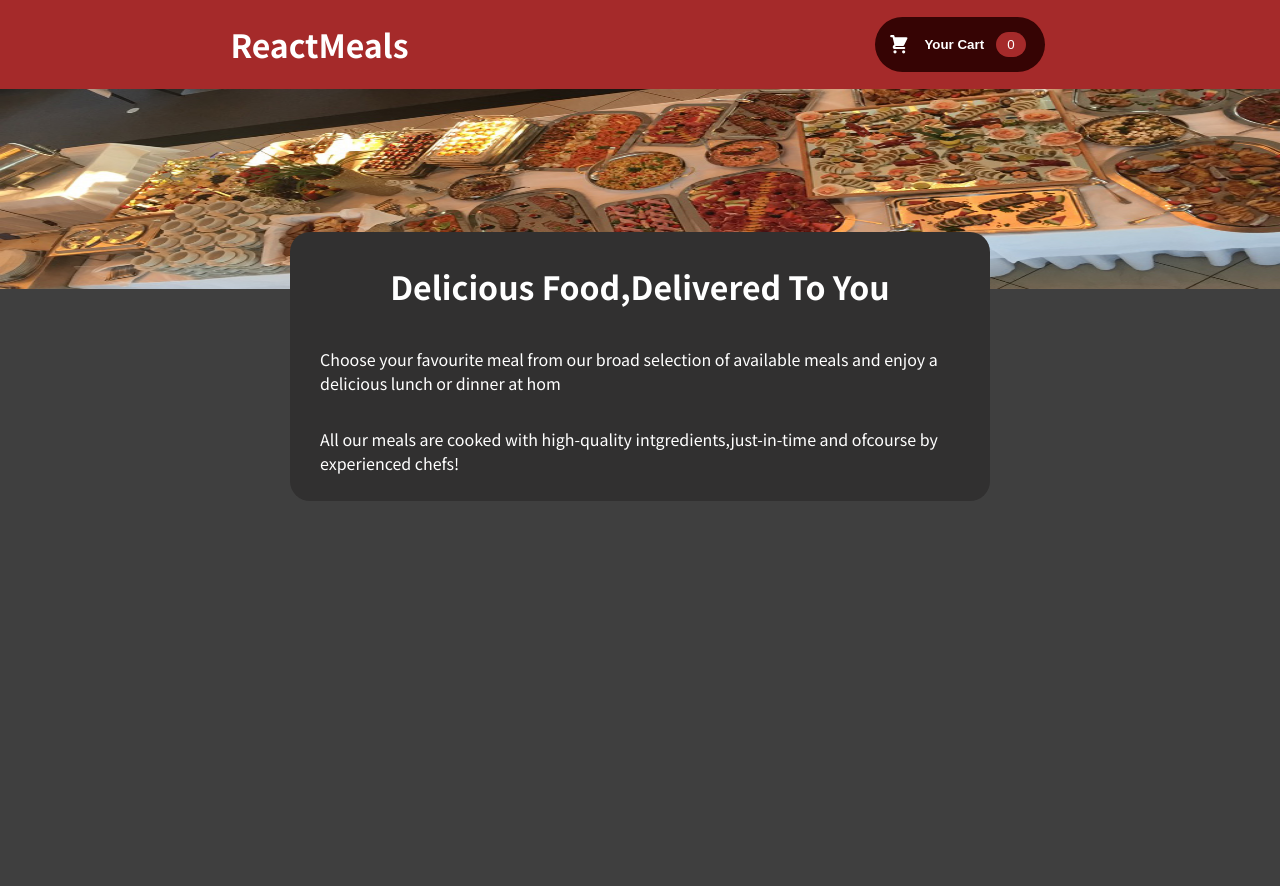
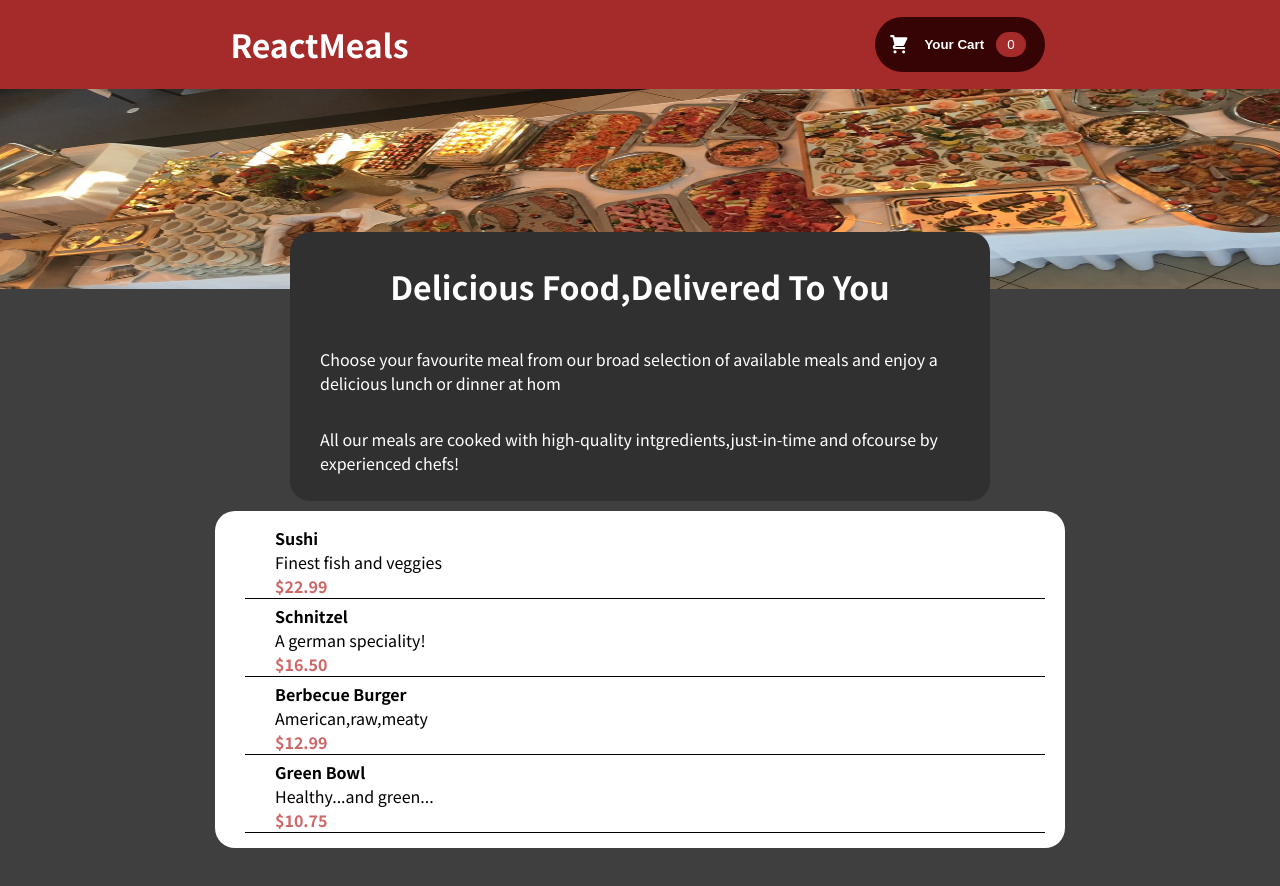
Before and after one commit to anupshaw/React-_Food_Order_App, a React (Create React App) app in the folder 01-starting-project/: page / in a window 1280 px wide. Shown: the top 886 px of the page. Before the commit the page ends 800 px from the top, so only its background shows below. Built offline with nearby package versions, Linux system fonts and the light colour scheme.

Commit message:
added available meals and meals component

```diff
--- a/01-starting-project/src/App.js
+++ b/01-starting-project/src/App.js
@@ -1,9 +1,21 @@
 import React from "react";
 import Header from "./components/Layout/Header";
+import Meals from "./components/Meals/Meals";
+import MealsSummary from "./components/Meals/MealsSummary";
+
+const dummyMeals = [
+  { name: "Sushi", description: "Finest fish and veggies", price: "$22.99" },
+  { name: "Schnitzel", description: "A german speciality!", price: "$16.50" },
+  { name: "Berbecue Burger", description: "American,raw,meaty", price: "$12.99" },
+  { name: "Green Bowl", description: "Healthy...and green...", price: "$10.75" }
+];
+
 function App() {
   return (
     <div>
       <Header></Header>
+      <MealsSummary />
+      <Meals items={dummyMeals} />
     </div>
   );
 }
--- a/01-starting-project/src/components/Layout/Header.js
+++ b/01-starting-project/src/components/Layout/Header.js
@@ -2,7 +2,6 @@ import React, { Fragment } from "react";
 import classes from "./Header.module.css";
 import HeaderCartButton from "./HeaderCartButton";
 import mealsImage from "../../assets/meals.jpg";
-import PopUp from "../Meals/MealsSummary";
 
 const Header = () => {
   return (
@@ -14,7 +13,6 @@ const Header = () => {
       <div className={classes.img}>
       <img src={mealsImage} alt="header food"/>
       </div>
-      <PopUp />
     </Fragment>
   );
 };
--- /dev/null
+++ b/01-starting-project/src/components/Meals/AvailableMeals.js
@@ -0,0 +1,15 @@
+import React from "react";
+import classes from './AvailableMeals.module.css'
+
+
+const AvailableMeals=(props)=>{
+
+
+    return (<div className={classes.availableMeals}>
+        <div className={classes.mealsName}>{props.name}</div>
+        <div className={classes.mealsDescription}>{props.description}</div>
+        <div className={classes.mealsPrice}>{props.price}</div>
+    </div>)
+}
+
+export default AvailableMeals;
--- /dev/null
+++ b/01-starting-project/src/components/Meals/AvailableMeals.module.css
@@ -0,0 +1,27 @@
+.availableMeals{
+    width: 800px;
+    padding: 0px 30px;
+    /* background-color: white; */
+    position: relative;
+    /* bottom: 62px; */
+    margin: 5px auto;
+    /* border-radius: 20px;  */
+    display: flex;
+    flex-direction: column;
+    /* align-items: center; */
+    color: black;
+    border-bottom: 1px solid black;
+  }
+
+  .mealsName{
+   font-weight: bolder;
+  }
+
+  .mealsDescription{
+     font-weight: 300;
+  }
+
+  .mealsPrice{
+    font-weight: bold;
+color: rgb(206, 104, 104);
+  }
--- /dev/null
+++ b/01-starting-project/src/components/Meals/Meals.js
@@ -0,0 +1,16 @@
+import React from "react";
+import classes from './Meals.module.css'
+import AvailableMeals from "./AvailableMeals";
+const Meals = (props) => {
+  return (
+    <div className={classes.meals}>
+        {
+      props.items.map((meal)=>{
+           return   (<AvailableMeals name={meal.name} description={meal.description}  price={meal.price} />)
+      })
+    }
+    </div>
+  );
+};
+
+export default Meals;
--- /dev/null
+++ b/01-starting-project/src/components/Meals/Meals.module.css
@@ -0,0 +1,10 @@
+.meals
+{
+    width: 850px;
+    padding: 10px 30px;
+    background-color: white;
+    margin: 10px auto ;
+    position: relative;
+    bottom: 62px;
+    border-radius: 20px;
+}
```
